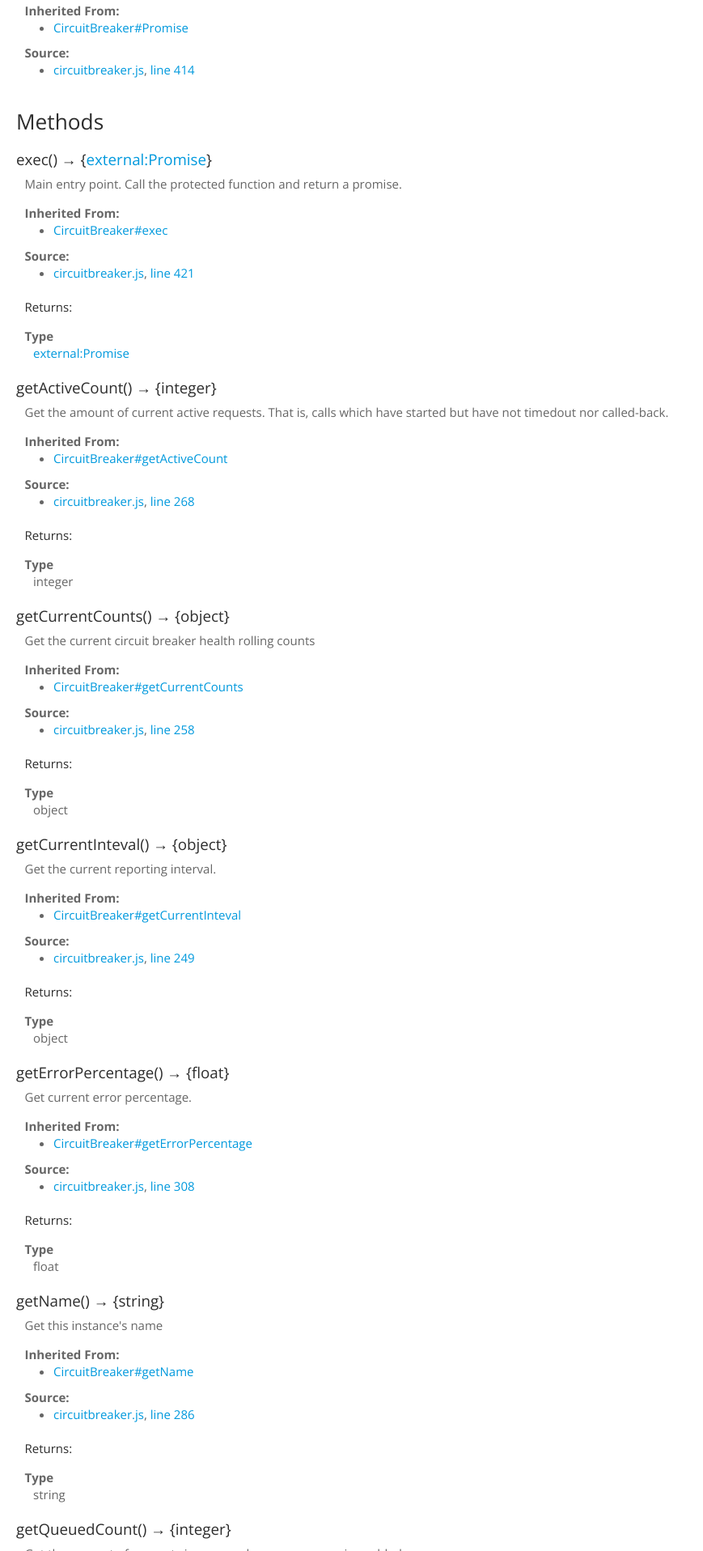
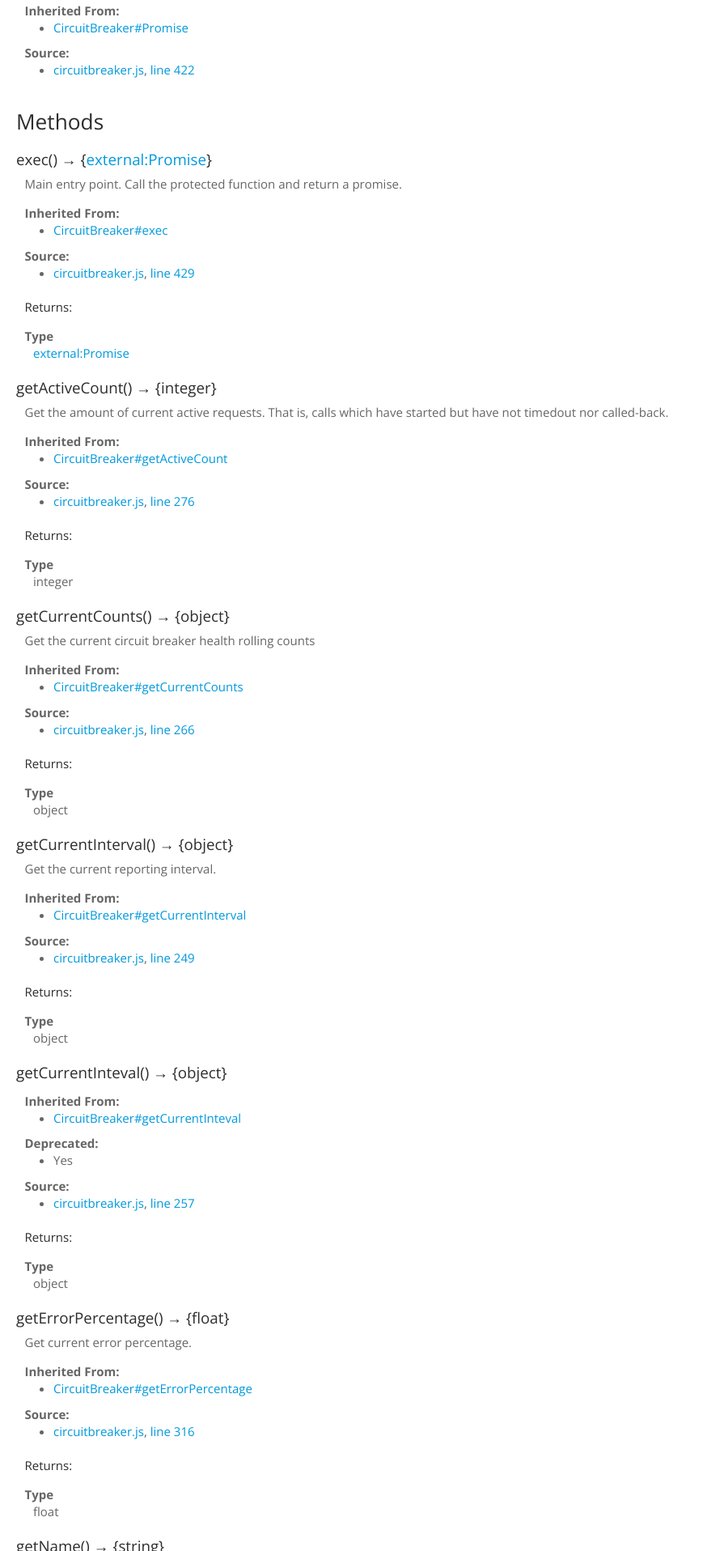
Before and after one commit to pablolb/promise-circuitbreaker, a website: page doc/RequestCircuitBreaker.html in a window 1280 px wide. Shown: the part 884-2800 px from the top of the page at 81% size, without its empty margins (0-869 px from the left). Drawn offline with nearby package versions, Linux system fonts and the light colour scheme.

Commit message:
Bump version and fix spelling mistake

```diff
--- a/doc/RequestCircuitBreaker.html
+++ b/doc/RequestCircuitBreaker.html
@@ -274,7 +274,7 @@ All options get passed to the CircuitBreaker (except the request option).</p>
 
     <dt class="tag-source">Source:</dt>
     <dd class="tag-source"><ul class="dummy"><li>
-        <a href="circuitbreaker.js.html">circuitbreaker.js</a>, <a href="circuitbreaker.js.html#sunlight-1-line-608">line 608</a>
+        <a href="circuitbreaker.js.html">circuitbreaker.js</a>, <a href="circuitbreaker.js.html#sunlight-1-line-616">line 616</a>
     </li></ul></dd>
 
 
@@ -375,7 +375,7 @@ All options get passed to the CircuitBreaker (except the request option).</p>
 
     <dt class="tag-source">Source:</dt>
     <dd class="tag-source"><ul class="dummy"><li>
-        <a href="circuitbreaker.js.html">circuitbreaker.js</a>, <a href="circuitbreaker.js.html#sunlight-1-line-414">line 414</a>
+        <a href="circuitbreaker.js.html">circuitbreaker.js</a>, <a href="circuitbreaker.js.html#sunlight-1-line-422">line 422</a>
     </li></ul></dd>
 
 
@@ -445,7 +445,7 @@ All options get passed to the CircuitBreaker (except the request option).</p>
 
     <dt class="tag-source">Source:</dt>
     <dd class="tag-source"><ul class="dummy"><li>
-        <a href="circuitbreaker.js.html">circuitbreaker.js</a>, <a href="circuitbreaker.js.html#sunlight-1-line-421">line 421</a>
+        <a href="circuitbreaker.js.html">circuitbreaker.js</a>, <a href="circuitbreaker.js.html#sunlight-1-line-429">line 429</a>
     </li></ul></dd>
 
 
@@ -539,7 +539,7 @@ calls which have started but have not timedout nor called-back.</p>
 
     <dt class="tag-source">Source:</dt>
     <dd class="tag-source"><ul class="dummy"><li>
-        <a href="circuitbreaker.js.html">circuitbreaker.js</a>, <a href="circuitbreaker.js.html#sunlight-1-line-268">line 268</a>
+        <a href="circuitbreaker.js.html">circuitbreaker.js</a>, <a href="circuitbreaker.js.html#sunlight-1-line-276">line 276</a>
     </li></ul></dd>
 
 
@@ -632,7 +632,7 @@ calls which have started but have not timedout nor called-back.</p>
 
     <dt class="tag-source">Source:</dt>
     <dd class="tag-source"><ul class="dummy"><li>
-        <a href="circuitbreaker.js.html">circuitbreaker.js</a>, <a href="circuitbreaker.js.html#sunlight-1-line-258">line 258</a>
+        <a href="circuitbreaker.js.html">circuitbreaker.js</a>, <a href="circuitbreaker.js.html#sunlight-1-line-266">line 266</a>
     </li></ul></dd>
 
 
@@ -679,7 +679,7 @@ calls which have started but have not timedout nor called-back.</p>
 
 
 <dt>
-    <h4 class="name" id="getCurrentInteval"><span class="type-signature"></span>getCurrentInteval<span class="signature">()</span><span class="type-signature"> &rarr; {object}</span></h4>
+    <h4 class="name" id="getCurrentInterval"><span class="type-signature"></span>getCurrentInterval<span class="signature">()</span><span class="type-signature"> &rarr; {object}</span></h4>
 
 
 </dt>
@@ -689,6 +689,95 @@ calls which have started but have not timedout nor called-back.</p>
     <div class="description">
         <p>Get the current reporting interval.</p>
     </div>
+
+
+
+
+
+
+
+
+
+<dl class="details">
+
+
+
+
+
+
+
+    <dt class="inherited-from">Inherited From:</dt>
+    <dd class="inherited-from"><ul class="dummy"><li>
+        <a href="CircuitBreaker.html#getCurrentInterval">CircuitBreaker#getCurrentInterval</a>
+    </li></dd>
+
+
+
+
+
+
+
+
+
+
+
+
+
+    <dt class="tag-source">Source:</dt>
+    <dd class="tag-source"><ul class="dummy"><li>
+        <a href="circuitbreaker.js.html">circuitbreaker.js</a>, <a href="circuitbreaker.js.html#sunlight-1-line-249">line 249</a>
+    </li></ul></dd>
+
+
+
+
+
+
+
+</dl>
+
+
+
+
+
+
+
+
+
+
+
+    <h5>Returns:</h5>
+
+
+
+
+<dl>
+	<dt>
+		Type
+	</dt>
+	<dd>
+
+<span class="param-type">object</span>
+
+
+	</dd>
+</dl>
+
+
+
+
+
+</dd>
+
+
+
+<dt>
+    <h4 class="name" id="getCurrentInteval"><span class="type-signature"></span>getCurrentInteval<span class="signature">()</span><span class="type-signature"> &rarr; {object}</span></h4>
+
+
+</dt>
+<dd>
+
 
 
 
@@ -713,6 +802,8 @@ calls which have started but have not timedout nor called-back.</p>
 
 
 
+        <dt class="important tag-deprecated">Deprecated:</dt><dd class="yes-def tag-deprecated"><ul class="dummy"><li>Yes</li></ul></dd>
+
 
 
 
@@ -725,7 +816,7 @@ calls which have started but have not timedout nor called-back.</p>
 
     <dt class="tag-source">Source:</dt>
     <dd class="tag-source"><ul class="dummy"><li>
-        <a href="circuitbreaker.js.html">circuitbreaker.js</a>, <a href="circuitbreaker.js.html#sunlight-1-line-249">line 249</a>
+        <a href="circuitbreaker.js.html">circuitbreaker.js</a>, <a href="circuitbreaker.js.html#sunlight-1-line-257">line 257</a>
     </li></ul></dd>
 
 
@@ -818,7 +909,7 @@ calls which have started but have not timedout nor called-back.</p>
 
     <dt class="tag-source">Source:</dt>
     <dd class="tag-source"><ul class="dummy"><li>
-        <a href="circuitbreaker.js.html">circuitbreaker.js</a>, <a href="circuitbreaker.js.html#sunlight-1-line-308">line 308</a>
+        <a href="circuitbreaker.js.html">circuitbreaker.js</a>, <a href="circuitbreaker.js.html#sunlight-1-line-316">line 316</a>
     </li></ul></dd>
 
 
@@ -911,7 +1002,7 @@ calls which have started but have not timedout nor called-back.</p>
 
     <dt class="tag-source">Source:</dt>
     <dd class="tag-source"><ul class="dummy"><li>
-        <a href="circuitbreaker.js.html">circuitbreaker.js</a>, <a href="circuitbreaker.js.html#sunlight-1-line-286">line 286</a>
+        <a href="circuitbreaker.js.html">circuitbreaker.js</a>, <a href="circuitbreaker.js.html#sunlight-1-line-294">line 294</a>
     </li></ul></dd>
 
 
@@ -1004,7 +1095,7 @@ calls which have started but have not timedout nor called-back.</p>
 
     <dt class="tag-source">Source:</dt>
     <dd class="tag-source"><ul class="dummy"><li>
-        <a href="circuitbreaker.js.html">circuitbreaker.js</a>, <a href="circuitbreaker.js.html#sunlight-1-line-277">line 277</a>
+        <a href="circuitbreaker.js.html">circuitbreaker.js</a>, <a href="circuitbreaker.js.html#sunlight-1-line-285">line 285</a>
     </li></ul></dd>
 
 
@@ -1097,7 +1188,7 @@ calls which have started but have not timedout nor called-back.</p>
 
     <dt class="tag-source">Source:</dt>
     <dd class="tag-source"><ul class="dummy"><li>
-        <a href="circuitbreaker.js.html">circuitbreaker.js</a>, <a href="circuitbreaker.js.html#sunlight-1-line-317">line 317</a>
+        <a href="circuitbreaker.js.html">circuitbreaker.js</a>, <a href="circuitbreaker.js.html#sunlight-1-line-325">line 325</a>
     </li></ul></dd>
 
 
@@ -2901,7 +2992,7 @@ This forces start emitting events before any request is made.</p>
 
     <dt class="tag-source">Source:</dt>
     <dd class="tag-source"><ul class="dummy"><li>
-        <a href="circuitbreaker.js.html">circuitbreaker.js</a>, <a href="circuitbreaker.js.html#sunlight-1-line-388">line 388</a>
+        <a href="circuitbreaker.js.html">circuitbreaker.js</a>, <a href="circuitbreaker.js.html#sunlight-1-line-396">line 396</a>
     </li></ul></dd>
 
 
@@ -2975,7 +3066,7 @@ This forces start emitting events before any request is made.</p>
 
     <dt class="tag-source">Source:</dt>
     <dd class="tag-source"><ul class="dummy"><li>
-        <a href="circuitbreaker.js.html">circuitbreaker.js</a>, <a href="circuitbreaker.js.html#sunlight-1-line-401">line 401</a>
+        <a href="circuitbreaker.js.html">circuitbreaker.js</a>, <a href="circuitbreaker.js.html#sunlight-1-line-409">line 409</a>
     </li></ul></dd>
 
 
@@ -3188,7 +3279,7 @@ This forces start emitting events before any request is made.</p>
 
     <dt class="tag-source">Source:</dt>
     <dd class="tag-source"><ul class="dummy"><li>
-        <a href="circuitbreaker.js.html">circuitbreaker.js</a>, <a href="circuitbreaker.js.html#sunlight-1-line-499">line 499</a>
+        <a href="circuitbreaker.js.html">circuitbreaker.js</a>, <a href="circuitbreaker.js.html#sunlight-1-line-507">line 507</a>
     </li></ul></dd>
 
 
@@ -3602,7 +3693,7 @@ This forces start emitting events before any request is made.</p>
 
     <dt class="tag-source">Source:</dt>
     <dd class="tag-source"><ul class="dummy"><li>
-        <a href="circuitbreaker.js.html">circuitbreaker.js</a>, <a href="circuitbreaker.js.html#sunlight-1-line-353">line 353</a>
+        <a href="circuitbreaker.js.html">circuitbreaker.js</a>, <a href="circuitbreaker.js.html#sunlight-1-line-361">line 361</a>
     </li></ul></dd>
 
 
@@ -3644,7 +3735,7 @@ This forces start emitting events before any request is made.</p>
 
 		<span class="jsdoc-message">
 		Documentation generated by <a href="https://github.com/jsdoc3/jsdoc">JSDoc 3.3.3</a>
-		on Sun May 29 2016 19:05:52 GMT-0300 (ART) using the <a href="https://github.com/terryweiss/docstrap">DocStrap template</a>.
+		on Sun May 14 2017 17:25:27 GMT-0300 (-03) using the <a href="https://github.com/terryweiss/docstrap">DocStrap template</a>.
 		</span>
 				</footer>
 			</div>
--- a/package.json
+++ b/package.json
@@ -1,6 +1,6 @@
 {
   "name": "promise-circuitbreaker",
-  "version": "1.0.4",
+  "version": "1.0.5",
   "description": "A circuit breaker implementation",
   "main": "./lib/circuitbreaker.js",
   "directories": {
@@ -21,7 +21,7 @@
     "sinon": "<=1.9.0",
     "socket.io": "~0.9.16",
     "yadda": "~0.10.7",
-    "mocha": "~1.18.2",
+    "mocha": "~3.4.1",
     "debug": "~0.8.0",
     "socket.io-client": "^0.9.16",
     "jshint": "~2.9.2",
```
Also changed, not shown: doc/CBObserver.html (+1 -1 lines), doc/CBStats.html (+1 -1 lines), doc/CircuitBreaker.html (+101 -15 lines), doc/OpenCircuitError.html (+2 -2 lines), doc/TimeoutError.html (+2 -2 lines), doc/circuitbreaker.js.html (+9 -1 lines), doc/classes.list.html (+5 -5 lines), doc/external-Promise.html (+1 -1 lines), doc/external-request.html (+2 -2 lines), doc/externals.list.html (+5 -5 lines), doc/index.html (+1 -1 lines), doc/observer.js.html (+1 -1 lines), doc/stats.js.html (+1 -1 lines), lib/circuitbreaker.js. Lines whose indentation alone changed are shown as unchanged.
